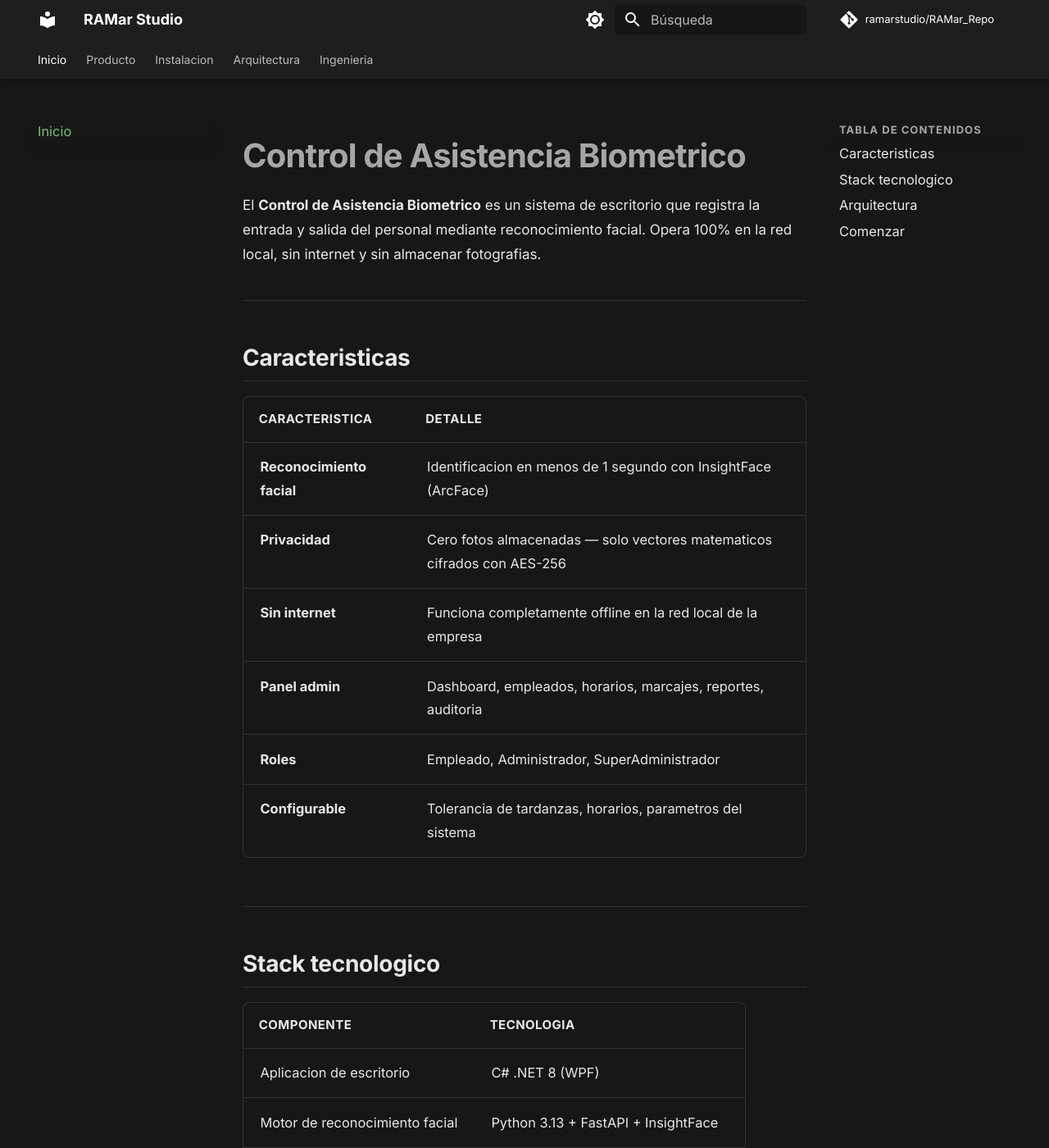
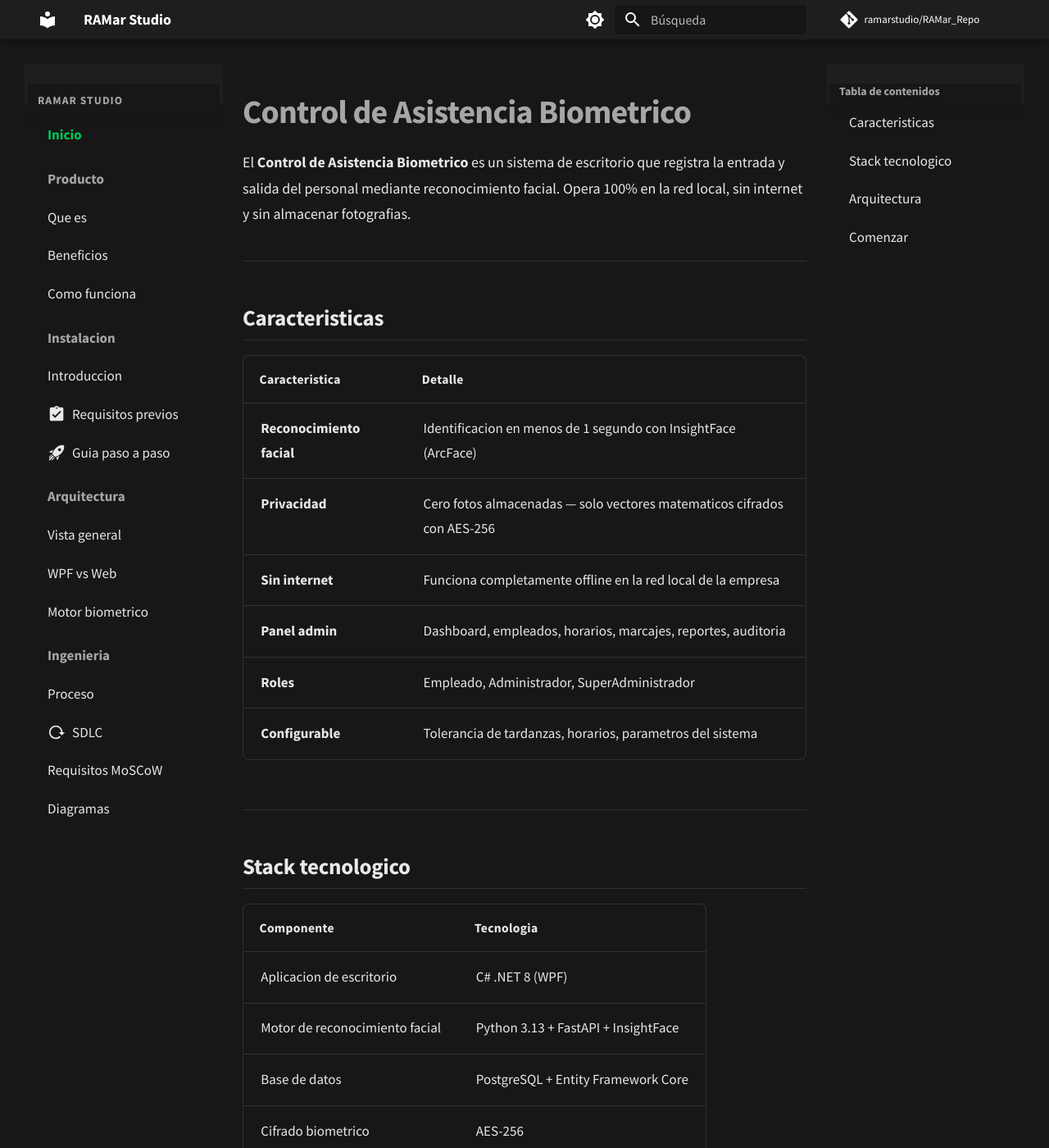
Before and after one commit to ramarstudio/RAMar_Repo, an MkDocs documentation site: the page built from docs/index.md, in a window 1280 px wide and 1400 px high. Shown: the whole window at 82% size. Built offline with MkDocs 1.6.1 and Material for MkDocs 9.7.7, drawn with Linux system fonts in a browser that asks for light colours; comment, search, counter and statistics services are not loaded.

Commit message:
docs: sidebar como carpetas (sin tabs arriba) + font Source Sans Pro
- Remover navigation.tabs/tabs.sticky — todo en sidebar izquierdo
- Agregar navigation.expand — secciones abiertas como carpetas
- Font Source Sans Pro (mas legible, estilo GitBook)
- Sidebar con fondo diferenciado (dark: #1e1e1e, light: #f9fafb)
- Items del sidebar con hover y active state

Co-Authored-By: Claude Opus 4.6 <noreply@anthropic.com>

```diff
--- a/docs/assets/custom.css
+++ b/docs/assets/custom.css
@@ -1,5 +1,5 @@
 /* ============================================
-   RAMar Studio — GitBook-inspired clean theme
+   RAMar Studio — GitBook-style sidebar theme
    ============================================ */
 
 /* --- Dark mode --- */
@@ -16,7 +16,7 @@
   background: #1e1e1e;
 }
 
-[data-md-color-scheme="slate"] .md-tabs {
+[data-md-color-scheme="slate"] .md-sidebar {
   background: #1e1e1e;
 }
 
@@ -37,15 +37,14 @@
   color: #1f2937;
 }
 
-[data-md-color-scheme="default"] .md-tabs {
-  background: #fff;
-  border-bottom: 1px solid #e5e7eb;
-  color: #4b5563;
+[data-md-color-scheme="default"] .md-sidebar {
+  background: #f9fafb;
+  border-right: 1px solid #e5e7eb;
 }
 
 /* --- Typography --- */
 .md-typeset {
-  font-size: 0.85rem;
+  font-size: 0.9rem;
   line-height: 1.75;
 }
 
@@ -57,9 +56,8 @@
 }
 
 .md-typeset h2 {
-  font-size: 1.4rem;
+  font-size: 1.35rem;
   font-weight: 600;
-  letter-spacing: -0.01em;
   margin-top: 2.5rem;
   padding-bottom: 0.4rem;
   border-bottom: 1px solid var(--md-default-fg-color--lightest);
@@ -71,27 +69,44 @@
   margin-top: 1.8rem;
 }
 
-/* --- Content width --- */
+/* --- Content area --- */
 .md-content__inner {
   max-width: 48rem;
-  padding-top: 1.5rem;
+  padding-top: 1.2rem;
 }
 
-/* --- Sidebar --- */
-.md-nav__title {
-  font-size: 0.65rem;
+/* --- Sidebar navigation --- */
+.md-nav--primary .md-nav__title {
+  font-size: 0.68rem;
   font-weight: 700;
   letter-spacing: 0.08em;
   text-transform: uppercase;
+  padding: 0.6rem 0.6rem 0.2rem;
 }
 
 .md-nav__item .md-nav__link {
-  font-size: 0.82rem;
+  font-size: 0.85rem;
+  padding: 0.35rem 0.6rem;
+  border-radius: 4px;
+  transition: background 0.15s ease;
+}
+
+.md-nav__item .md-nav__link:hover {
+  background: rgba(255, 255, 255, 0.06);
+}
+
+[data-md-color-scheme="default"] .md-nav__item .md-nav__link:hover {
+  background: rgba(0, 0, 0, 0.04);
+}
+
+.md-nav__item .md-nav__link--active {
+  font-weight: 600;
+  color: var(--md-accent-fg-color);
 }
 
 /* --- Tables --- */
 .md-typeset table:not([class]) {
-  font-size: 0.82rem;
+  font-size: 0.85rem;
   border: 1px solid var(--md-default-fg-color--lightest);
   border-radius: 8px;
   overflow: hidden;
@@ -99,14 +114,13 @@
 
 .md-typeset table:not([class]) th {
   font-weight: 600;
-  font-size: 0.75rem;
-  letter-spacing: 0.03em;
-  text-transform: uppercase;
+  font-size: 0.78rem;
+  letter-spacing: 0.02em;
 }
 
-/* --- Code blocks --- */
+/* --- Code --- */
 .md-typeset code {
-  font-size: 0.82em;
+  font-size: 0.85em;
   border-radius: 4px;
 }
 
@@ -118,11 +132,11 @@
 .md-typeset .admonition,
 .md-typeset details {
   border-radius: 8px;
-  font-size: 0.84rem;
+  font-size: 0.87rem;
   border-width: 0 0 0 4px;
 }
 
-/* --- Horizontal rules --- */
+/* --- HR --- */
 .md-typeset hr {
   border-color: var(--md-default-fg-color--lightest);
   margin: 2rem 0;
@@ -139,7 +153,6 @@
   border-top: 1px solid var(--md-default-fg-color--lightest);
 }
 
-/* --- Smooth scroll --- */
 html {
   scroll-behavior: smooth;
 }
--- a/mkdocs.yml
+++ b/mkdocs.yml
@@ -9,14 +9,13 @@ theme:
   name: material
   language: es
   font:
-    text: Inter
-    code: JetBrains Mono
+    text: Source Sans Pro
+    code: Source Code Pro
   features:
     - navigation.instant
     - navigation.tracking
-    - navigation.tabs
-    - navigation.tabs.sticky
     - navigation.sections
+    - navigation.expand
     - navigation.top
     - navigation.footer
     - navigation.path
```
